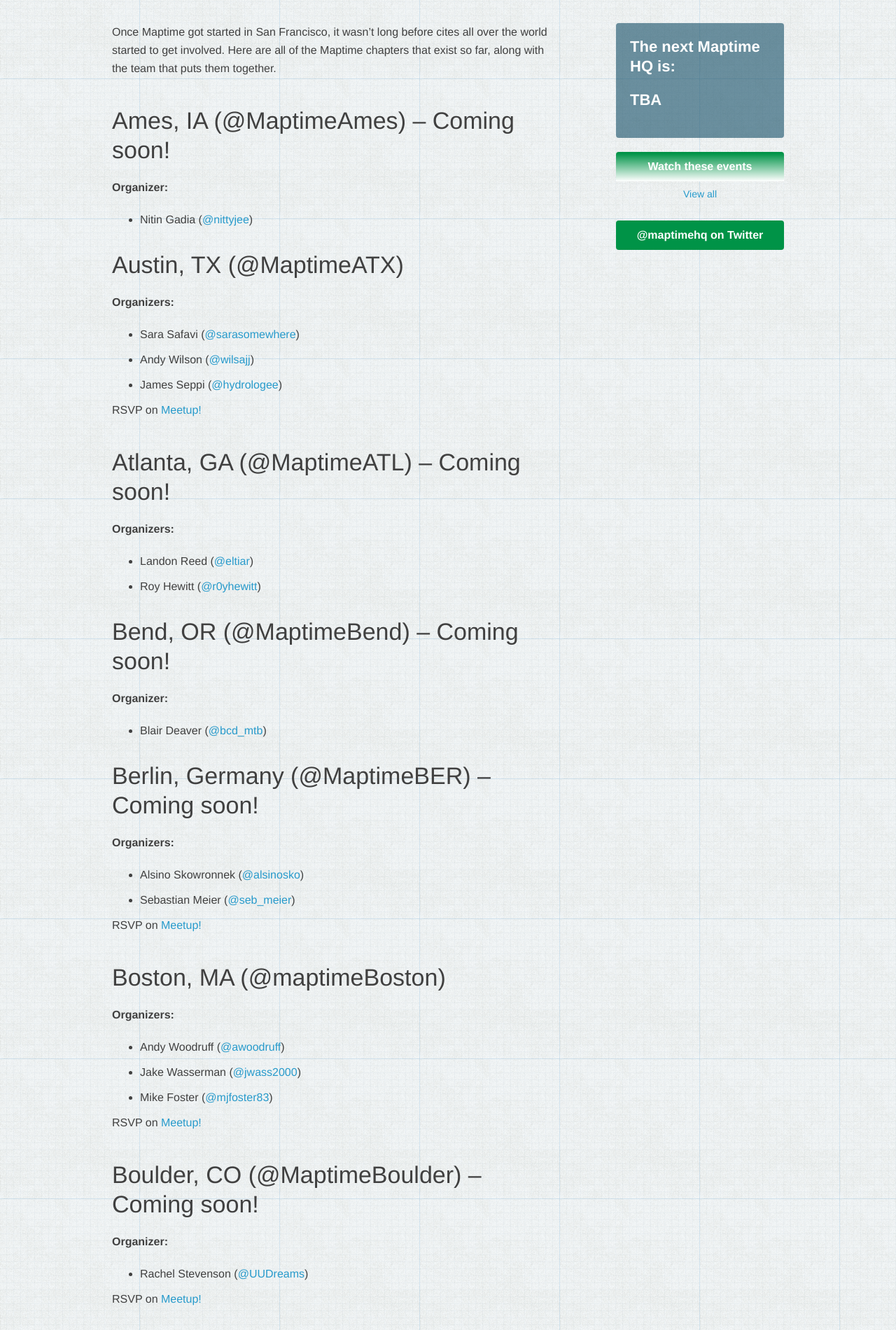
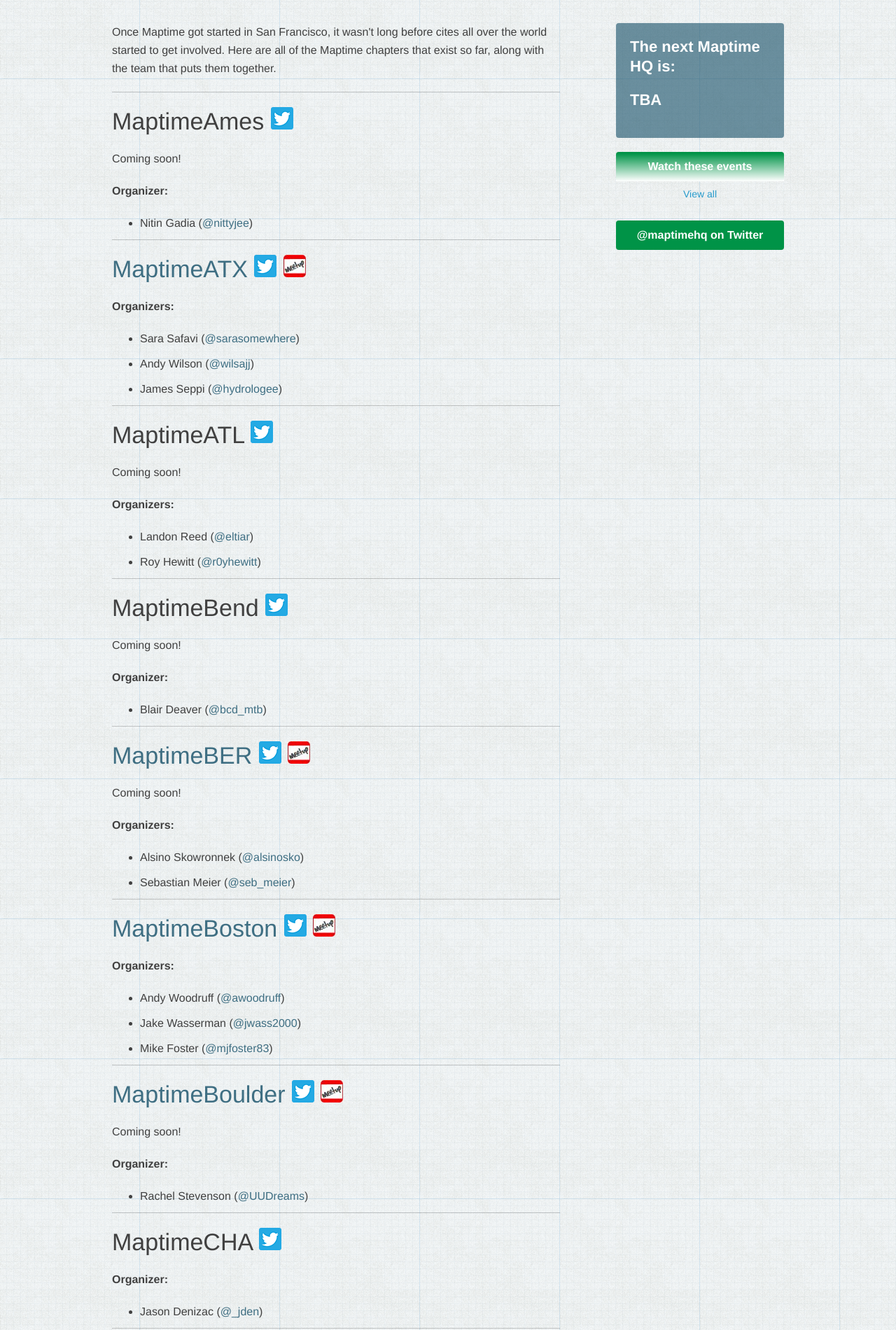
Before and after one commit to maptime/maptime.github.io, a Jekyll site: the page built from chapters/index.html, in a window 1280 px wide. Shown: the part 487-2387 px from the top of the page at 70% size. Built offline with Jekyll 4.4.1, drawn with Linux system fonts in a browser that asks for light colours; some of the changed text lies outside the part shown.

Commit message:
makes location link and moves twitter and meetup to icons

```diff
--- a/_data/chapters.json
+++ b/_data/chapters.json
@@ -531,7 +531,7 @@
                 ],
                 "moreInfo": {
                     "type": "website",
-                    "url": "http://maptimepdx.org/"
+                    "url": "http://maptime.github.io/portland/"
                 }
             },
             "geometry": {
--- a/chapters/index.html
+++ b/chapters/index.html
@@ -10,29 +10,31 @@
 ---
 <a href='{{site.baseurl}}/' class='sprite maptime pin-left'>Maptime</a>
 
-<p>Once Maptime got started in San Francisco, it wasn&#8217;t long before cites all over the world started to get involved. Here are all of the Maptime chapters that exist so far, along with the team that puts them together.</p>
+<p>Once Maptime got started in San Francisco, it wasn't long before cites all over the world started to get involved. Here are all of the Maptime chapters that exist so far, along with the team that puts them together.</p>
 
 {% for chapter in site.data.chapters.features %}
-<h2>{{ chapter.properties.location }} &#40;<a href="http://twitter.com/{{ chapter.properties.twitter }}">@{{ chapter.properties.twitter }}</a>&#41;{% if chapter.properties.comingSoon %} &#8211; Coming soon!{% endif %}</h2>
 
+<div class='chapter keyline-top'>
+	<h2>
+	{% if chapter.properties.moreInfo.type %}
+		<a href="{{ chapter.properties.moreInfo.url }}">{{chapter.properties.title}}</a>
+	  {% else %} {{chapter.properties.title}}
+	{% endif %}
+	 <a href="http://twitter.com/{{ chapter.properties.twitter }}"><img src="/img/twitter-icon.png"/></a>
+	{% if chapter.properties.moreInfo.type == 'Meetup' %}
+		<a href="{{ chapter.properties.moreInfo.url }}"><img src="/img/meetup-icon.jpg"/></a>
+	  {% endif %}
+	</h2>
+	<p>{% if chapter.properties.comingSoon %}Coming soon!{% endif %}</p>
 	{% if chapter.properties.organizers %}
 	<p><strong>Organizer{% if chapter.properties.organizers.size > 1 %}s{% endif %}:</strong></p>
 	{% endif %}
-
 	<ul>
 	  {% for organizer in chapter.properties.organizers %}
 	    <li>{{ organizer.name }} {% if organizer.twitter %}&#40;<a href="http://twitter.com/{{ organizer.twitter }}">@{{ organizer.twitter }}</a>&#41;{% endif %}</li>
 	  {% endfor %}
 	</ul>
+	{% endfor %}
+</div>
 
-{% if chapter.properties.moreInfo.type %}
-  {% if chapter.properties.moreInfo.type == website %}
-<p>Check out our <a href="{{ chapter.properties.moreInfo.url }}">website</a> for more info!</p>
-  {% elsif chapter.peroperties.moreInfo.type == Meetup %}
-<p>RSVP on <a href="{{ chapter.properties.moreInfo.url }}">Meetup!</a></p>
-  {% endif %}
-{% endif %}
-
-{% endfor %}
-
-<h2>Don&#8217;t see your city? Want to start a chapter? Email us: <a href="mailto:hello@maptime.io">hello@maptime.io</a></h2>
+<h2>Don't see your city? Want to start a chapter? Email us: <a href="mailto:hello@maptime.io">hello@maptime.io</a></h2>
--- a/site.css
+++ b/site.css
@@ -269,6 +269,25 @@
     background:      -o-linear-gradient(top, transparent, #fff)
     }
 
+.chapter a {
+    color: rgba(19,78,102,.8);
+    }
+.chapter a:hover {
+  color:rgba(19,78,102,.8);
+  text-decoration: underline;
+  }
+.chapter a.active {
+  color:rgba(19,78,102,.8);
+  }
+.chapter img {
+  display:inline;
+  margin:0 auto;
+  }
+.chapter h2:first-child {
+  padding-top: 20px;
+}
+
+
 @media only screen and (max-width:800px) {
   .sidebar, .content { width:50%; }
   .sprite.maptime { max-width:100%; }
```
Lines whose indentation alone changed are shown as unchanged.
